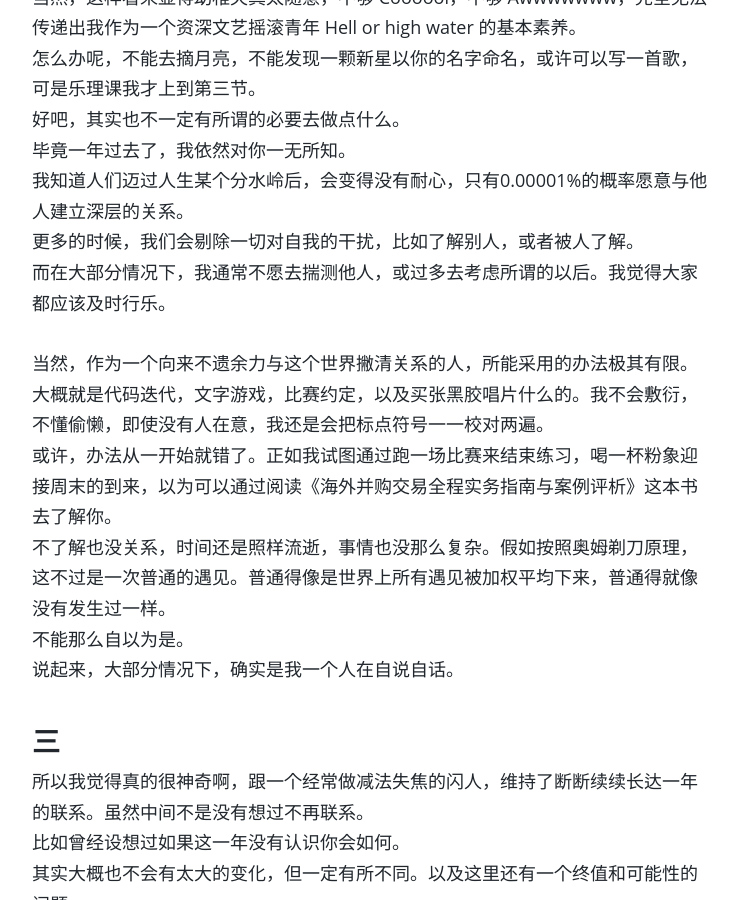
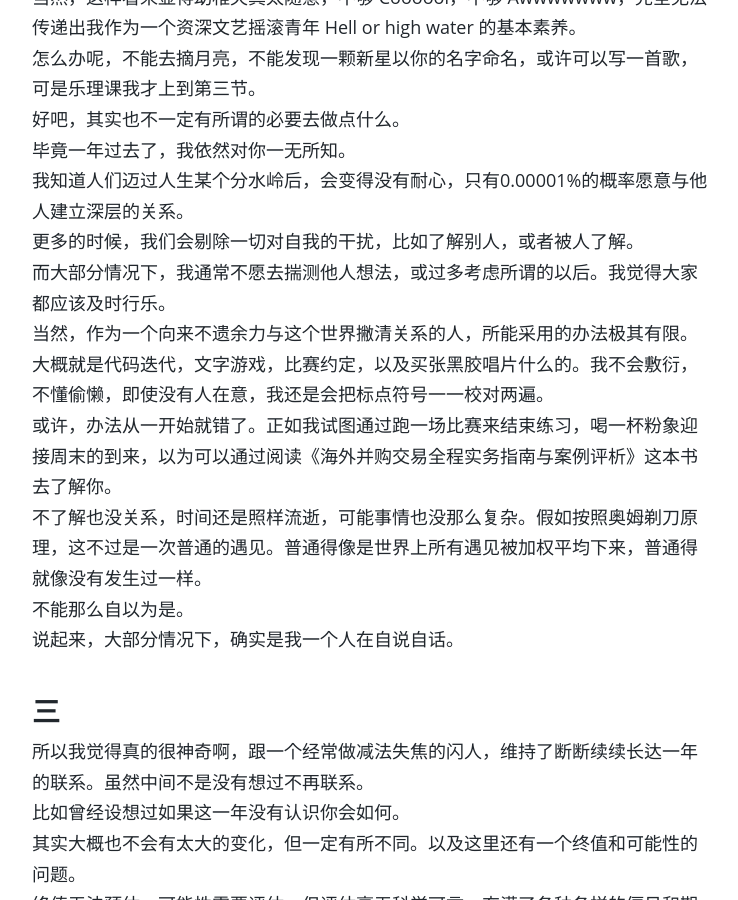
Before and after one commit to sardine2/wangshourong, a Jekyll site: the page built from _posts/2016-11-28-Something-About-The-Vanished-Elephant.md, in a window 1280 px wide and 900 px high, scrolled down 3280 px. Shown: the whole window, without its empty margins (268-1006 px from the left). Built offline with Jekyll 4.4.1, drawn with Linux system fonts in a browser that asks for light colours; comment, search, counter and statistics services are not loaded; some of the changed text lies outside the part shown.

Commit message:
Update 2016-11-28-Something-About-The-Vanished-Elephant.md

```diff
--- a/_posts/2016-11-28-Something-About-The-Vanished-Elephant.md
+++ b/_posts/2016-11-28-Something-About-The-Vanished-Elephant.md
@@ -90,11 +90,10 @@ $ git log -- graph
 毕竟一年过去了，我依然对你一无所知。
 我知道人们迈过人生某个分水岭后，会变得没有耐心，只有0.00001%的概率愿意与他人建立深层的关系。
 更多的时候，我们会剔除一切对自我的干扰，比如了解别人，或者被人了解。
-而在大部分情况下，我通常不愿去揣测他人，或过多去考虑所谓的以后。我觉得大家都应该及时行乐。
-
+而大部分情况下，我通常不愿去揣测他人想法，或过多考虑所谓的以后。我觉得大家都应该及时行乐。
 当然，作为一个向来不遗余力与这个世界撇清关系的人，所能采用的办法极其有限。大概就是代码迭代，文字游戏，比赛约定，以及买张黑胶唱片什么的。我不会敷衍，不懂偷懒，即使没有人在意，我还是会把标点符号一一校对两遍。
 或许，办法从一开始就错了。正如我试图通过跑一场比赛来结束练习，喝一杯粉象迎接周末的到来，以为可以通过阅读《海外并购交易全程实务指南与案例评析》这本书去了解你。
-不了解也没关系，时间还是照样流逝，事情也没那么复杂。假如按照奥姆剃刀原理，这不过是一次普通的遇见。普通得像是世界上所有遇见被加权平均下来，普通得就像没有发生过一样。
+不了解也没关系，时间还是照样流逝，可能事情也没那么复杂。假如按照奥姆剃刀原理，这不过是一次普通的遇见。普通得像是世界上所有遇见被加权平均下来，普通得就像没有发生过一样。
 不能那么自以为是。
 说起来，大部分情况下，确实是我一个人在自说自话。
 
```
Also changed, not shown: other parts of _posts/2016-11-28-Something-About-The-Vanished-Elephant.md (+2 -2 lines).
